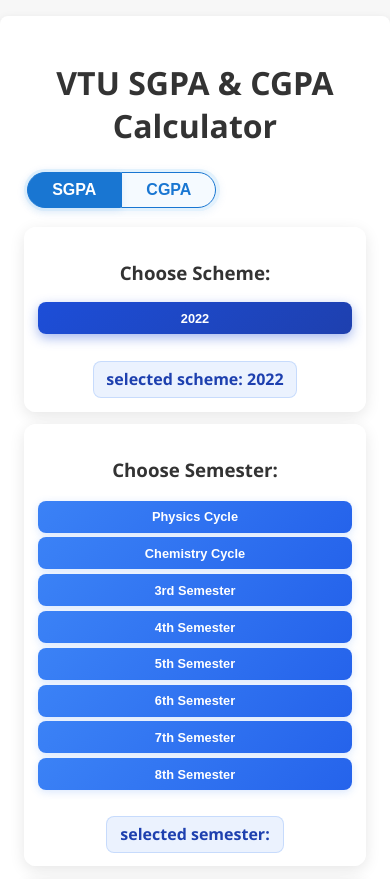
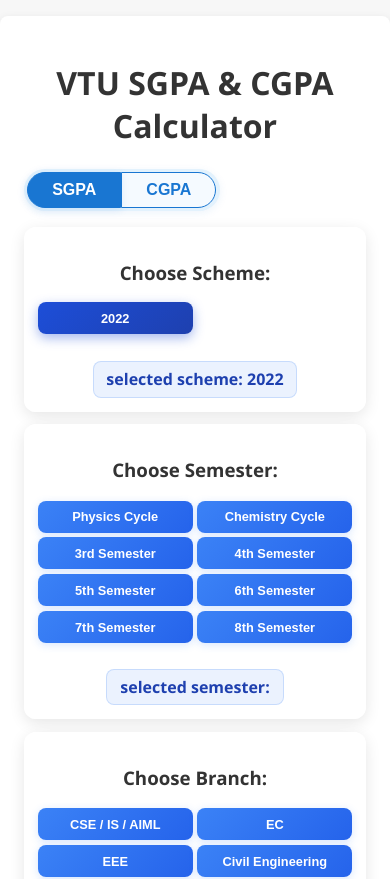
Before and after one commit to abdulreha/local-3, a React (Create React App) app: page / in a window 390 px wide. Shown: the top 879 px of the page. Built offline with nearby package versions, Linux system fonts and the light colour scheme.

Commit message:
responsive

```diff
--- a/src/styles/SelectorGroup.css
+++ b/src/styles/SelectorGroup.css
@@ -26,7 +26,7 @@
 
 .selector-group {
   display: grid;
-  grid-template-columns: repeat(auto-fit, minmax(200px, 1fr));
+  grid-template-columns: 1fr 1fr;
   gap: 0.5rem;
   margin: 0.8rem 0;
   width: 100%;
@@ -336,10 +336,10 @@
   box-shadow: 0 4px 12px rgba(107, 114, 128, 0.3);
 }
 
-/* Responsive design */
+/* Responsive design - maintain 2 columns for all screen sizes */
 @media (max-width: 768px) {
   .selector-group {
-    grid-template-columns: 1fr;
+    grid-template-columns: 1fr 1fr;
     gap: 0.4rem;
   }
 
@@ -379,6 +379,7 @@
 
 @media (max-width: 480px) {
   .selector-group {
+    grid-template-columns: 1fr 1fr;
     gap: 0.3rem;
   }
 
```
